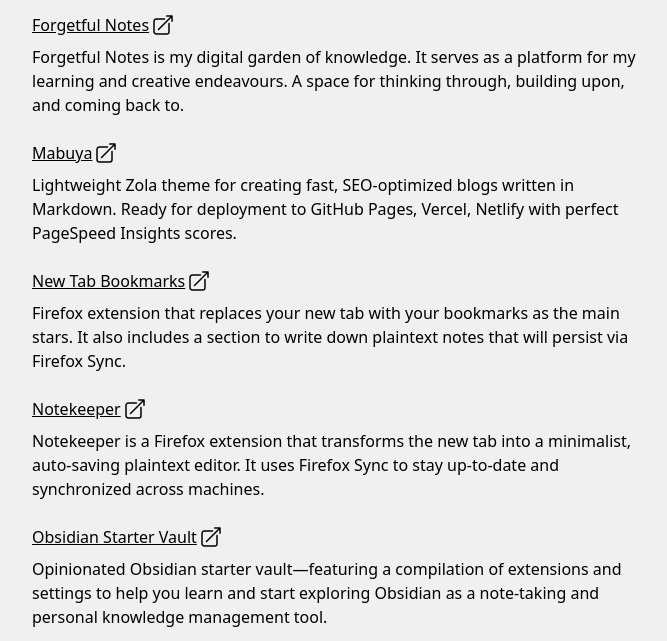
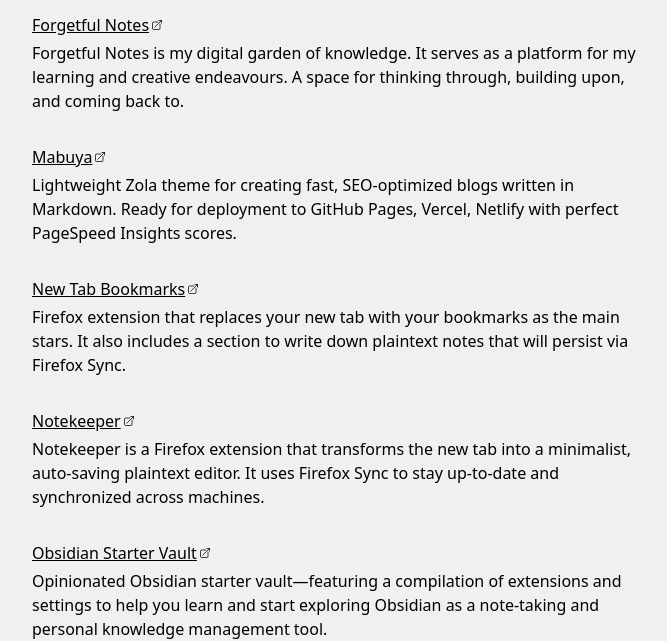
Before and after one commit to semanticdata/barebones, an Astro site: page /projects in a window 1280 px wide. Shown: the part 189-830 px from the top of the page, without its empty margins (304-971 px from the left). Built offline with nearby package versions, Linux system fonts and the light colour scheme; Astro itself is replaced by a stand-in of ours.

Commit message:
reorganize projects

```diff
--- a/src/components/Project.astro
+++ b/src/components/Project.astro
@@ -8,7 +8,8 @@
 const { project } = Astro.props;
 ---
 
-<li class="flex items-center gap-0.5">
+<li class="mb-6 animate">
+  <div class="flex items-center gap-0.5 mb-1">
     <a href={project.data.url} target="_blank">
       {project.data.title}
     </a>
@@ -19,7 +20,6 @@
       viewBox="0 0 24 24"
       stroke-width="1.5"
       stroke="currentColor"
-    class="size-6"
     >
       <path
         stroke-linecap="round"
@@ -27,10 +27,8 @@
         d="M13.5 6H5.25A2.25 2.25 0 0 0 3 8.25v10.5A2.25 2.25 0 0 0 5.25 21h10.5A2.25 2.25 0 0 0 18 18.75V10.5m-10.5 6L21 3m0 0h-5.25M21 3v5.25"
       ></path>
     </svg>
-
-  <li class="mb-4">
+  </div>
   <p>
     {project.data.description}
   </p>
 </li>
-</li>
```
Also changed, not shown: src/pages/projects.astro (renamed from src/pages/projects/index.astro). Lines whose indentation alone changed are shown as unchanged.
